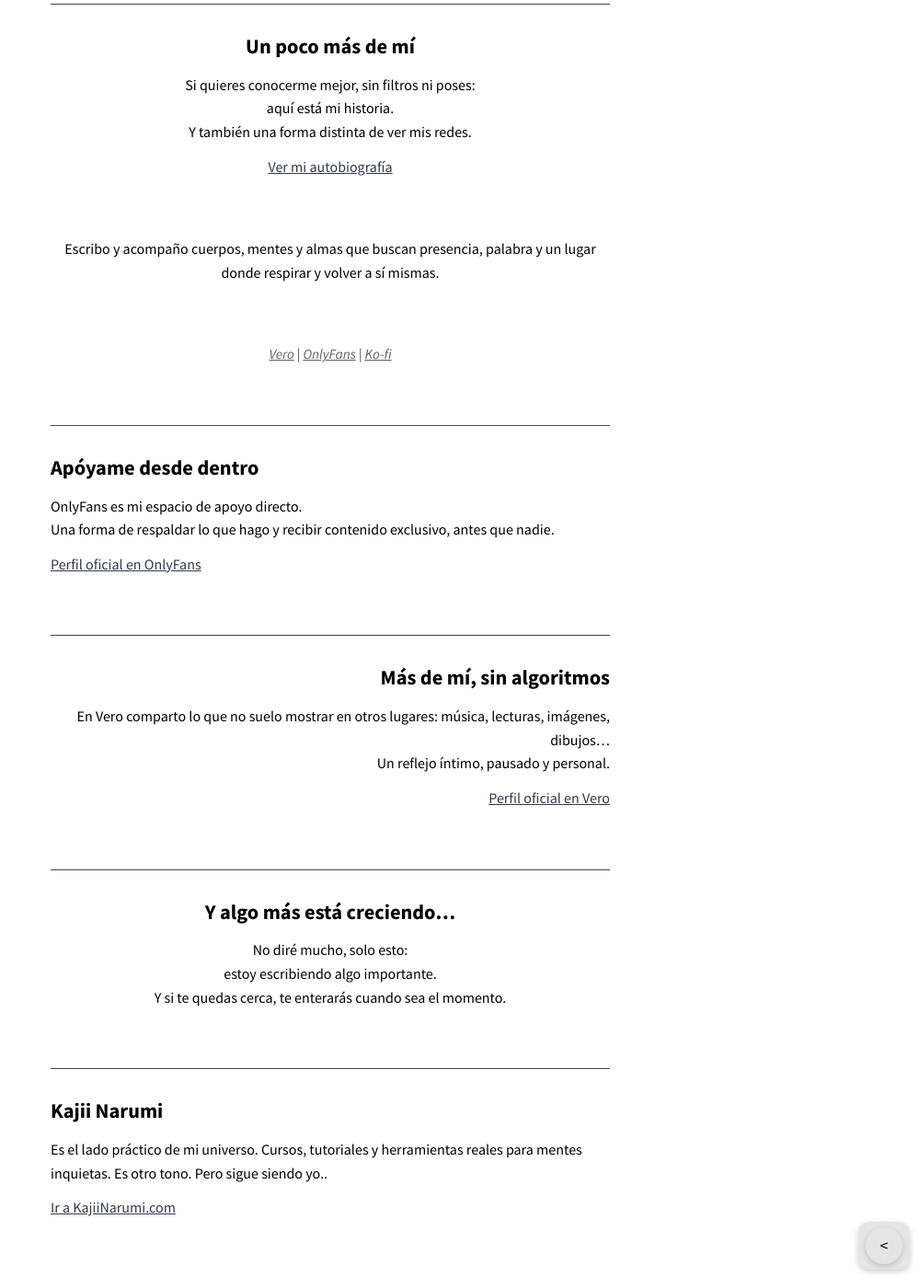
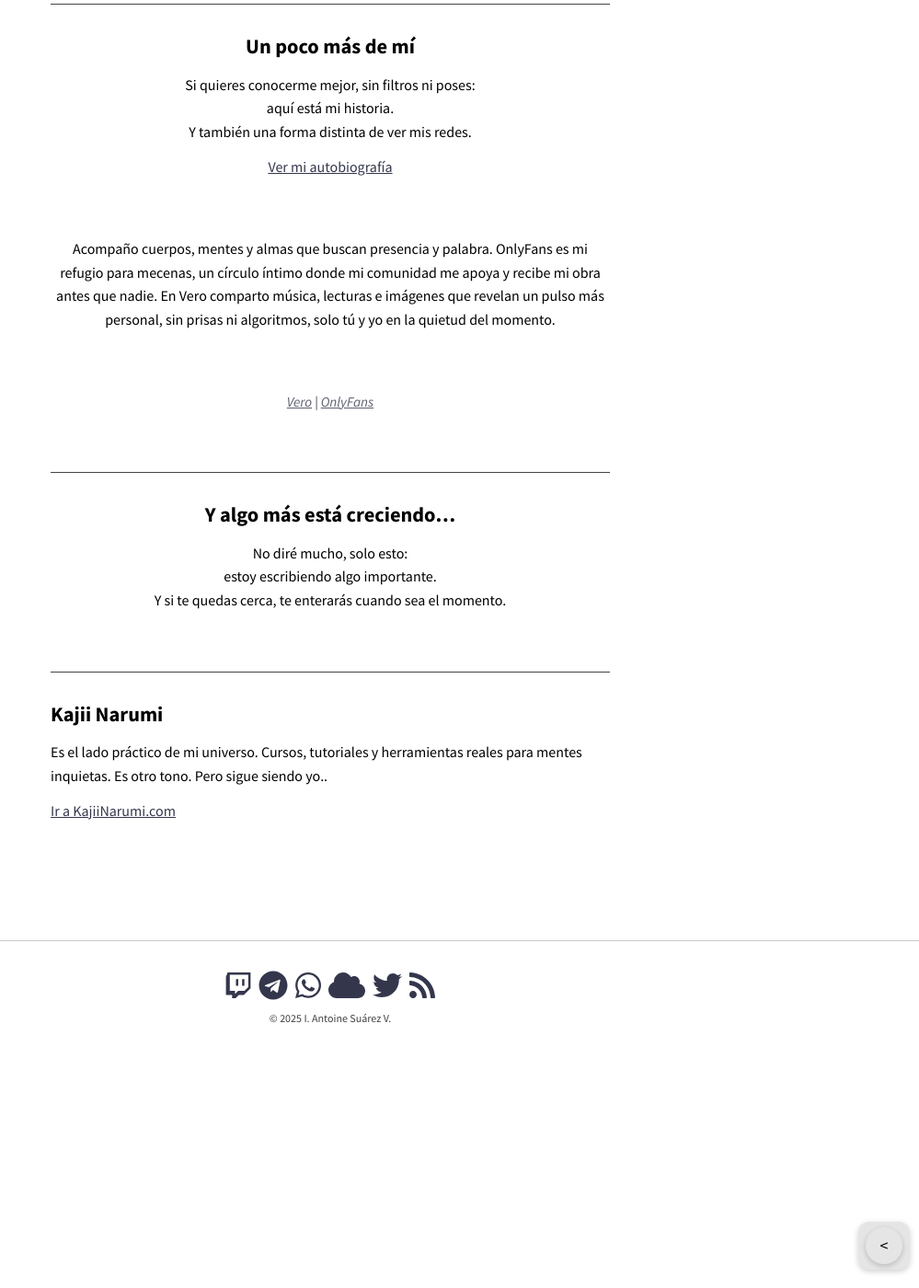
Before and after one commit to KajiiNarumi/iasuarezv, a Jekyll site: the page built from index.html, in a window 1280 px wide and 1400 px high, scrolled down 1658 px. Shown: the whole window at 92% size, without its empty margins (281-1280 px from the left). Built offline with Jekyll 4.4.1, drawn with Linux system fonts in a browser that asks for light colours; nearby versions of some CDN libraries; the list of posts is cut into pages by our own code.

Commit message:
Update index.html

```diff
--- a/index.html
+++ b/index.html
@@ -64,28 +64,14 @@
 
 
   <section class="text-center">
-    <p>Escribo y acompaño cuerpos, mentes y almas que buscan presencia, palabra y un lugar donde respirar y volver a sí mismas.</p>
+    <p>Acompaño cuerpos, mentes y almas que buscan presencia y palabra. OnlyFans es mi refugio para mecenas, un círculo íntimo donde mi comunidad me apoya y recibe mi obra antes que nadie. En Vero comparto música, lecturas e imágenes que revelan un pulso más personal, sin prisas ni algoritmos, solo tú y yo en la quietud del momento.</p>
   </section>
 
   <section class="text-center">
-    <p class="enlaces"><a href="https://vero.co/iasuarezv">Vero</a> | <a href="https://onlyfans.com/iasuarezv">OnlyFans</a> | <a href="https://ko-fi.com/iasuarezv">Ko-fi</a></p>
+    <p class="enlaces"><a href="https://vero.co/iasuarezv">Vero</a> | <a href="https://onlyfans.com/iasuarezv">OnlyFans</a>
   </section>
 
 
-
-  <section class="text-left bloque">
-    <h2>Apóyame desde dentro</h2>
-    <p>OnlyFans es mi espacio de apoyo directo.<br>
-    Una forma de respaldar lo que hago y recibir contenido exclusivo, antes que nadie.</p>
-    <p><a href="https://onlyfans.com/iasuarezv">Perfil oficial en OnlyFans</a></p>
-  </section>
-
-  <section class="text-right bloque">
-    <h2>Más de mí, sin algoritmos</h2>
-    <p>En Vero comparto lo que no suelo mostrar en otros lugares: música, lecturas, imágenes, dibujos…<br>
-    Un reflejo íntimo, pausado y personal.</p>
-    <p><a href="https://vero.co/iasuarezv">Perfil oficial en Vero</a></p>
-  </section>
 
   <section class="text-center bloque">
     <h2>Y algo más está creciendo…</h2>
```
